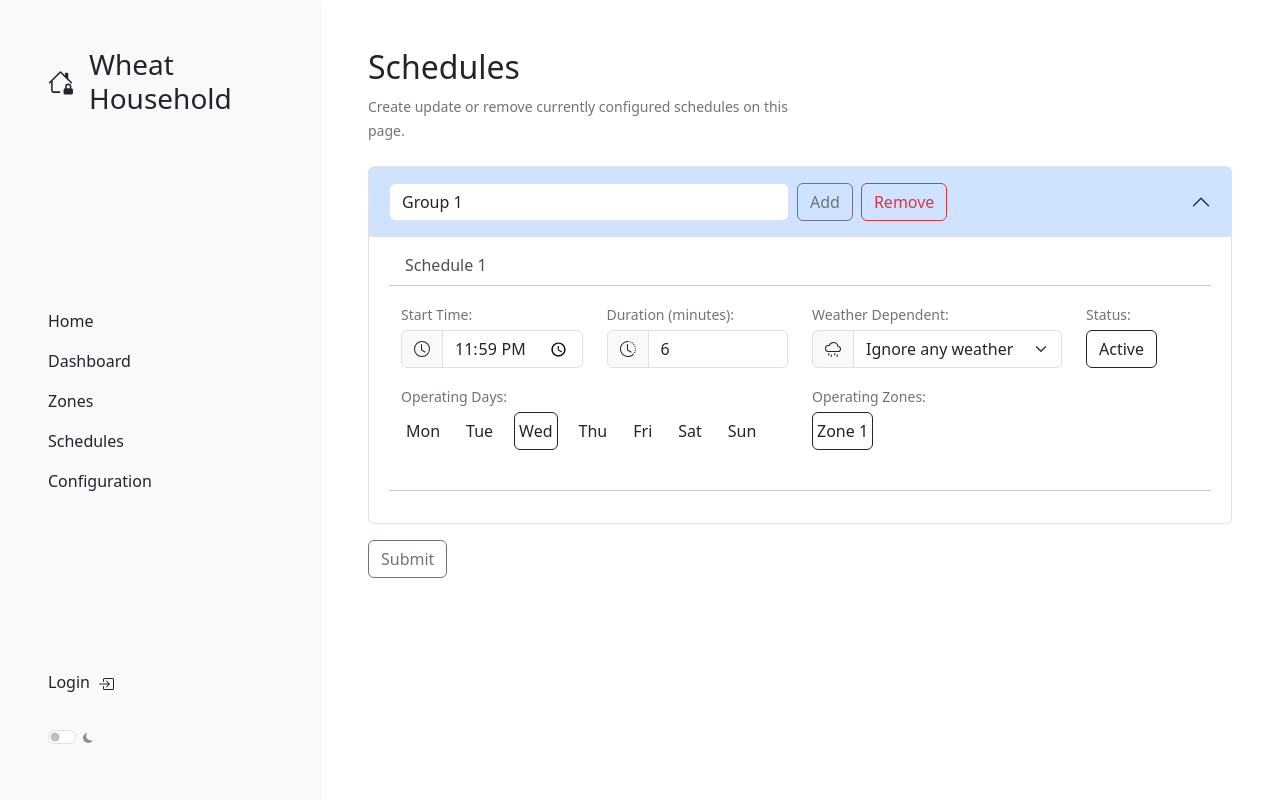
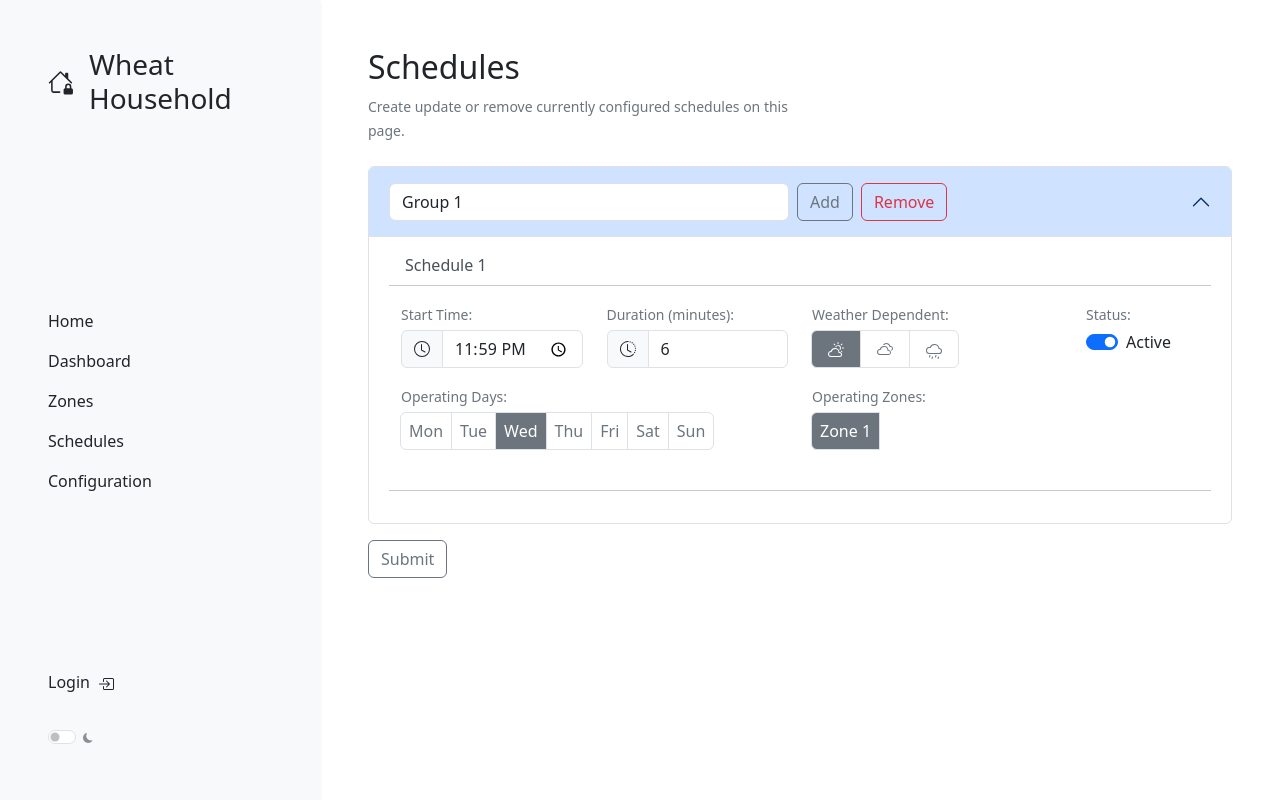
Before and after one commit to WiddleWabbit/flask-dashboard, a Flask app: page /schedules in a window 1280 px wide. Run offline with Flask 3, Linux system fonts and the light colour scheme; some libraries are stand-ins or nearby versions.

Commit message:
Updated schedules page. Restyled form, added javascript to remove / add new schedules. Now needs to be adapted to groups.

```diff
--- a/app/templates/schedules.html
+++ b/app/templates/schedules.html
@@ -25,7 +25,7 @@
                                 <input class="form-control control" type="text" name="{{ group.name }}" placeholder="{{ group.name }}" value="{{ group.name }}" required style="max-width:400px;"></input>
                                 <div class="d-flex gap-2">
                                     <span type="button" class="btn btn-outline-secondary add-schedule-g1 control" tabindex="0">Add</span>
-                                    <span type="button" class="btn btn-outline-danger remove-schedule-g2 control" tabindex="0">Remove</span>
+                                    <span type="button" class="btn btn-outline-danger remove-schedule-g1 control" tabindex="0">Remove</span>
                                 </div>
                             </div>
                         </button>
@@ -38,6 +38,16 @@
                                 <p class="mb-2 text-dark-emphasis ps-3">Schedule {{ schedule.id }}</p>
                                 <hr class="mt-0">
                             </div>
+                            <!--<div class="col-xs-12">
+                                <div class="input-group pb-3">
+                                    <input class="form-control" type="time" name="start-{{ schedule.id }}" placeholder="" value="{{ schedule.start }}" style="max-width:120px" required />
+                                    <input class="form-control" type="number" name="duration-{{ schedule.id }}" placeholder="" value="{{ schedule_durations[schedule.id] }}" style="max-width:100px" required />
+                                    {% for day in days %}
+                                        <input type="checkbox" class="btn-check" id="day-{{ day.id }}-schedule-{{ schedule.id }}" autocomplete="off" {% if day in schedule.days %}checked{% endif %}>
+                                        <label class="btn btn-outline-secondary px-2" for="day-{{ day.id }}-schedule-{{ schedule.id }}">{{ day.name|truncate(1, True, '', 0) }}</label>
+                                    {% endfor %}
+                                </div>
+                            </div>-->
                             <div class="row mb-4 ms-0">
                                 <div class="col-md-3">
                                     <p class="text-secondary mb-1"><small>Start Time:</small></p>
@@ -67,53 +77,73 @@
                                 <div class="col-md-4">
                                     <p class="text-secondary mb-1"><small>Weather Dependent:</small></p>
                                     <div class="input-group flex-nowrap">
-                                        <span class="input-group-text" id="addon-wrapping">
+                                        <!--<span class="input-group-text" id="addon-wrapping">
                                             <svg xmlns="http://www.w3.org/2000/svg" width="16" height="16" fill="currentColor" class="bi bi-cloud-drizzle" viewBox="0 0 16 16">
                                                 <path d="M4.158 12.025a.5.5 0 0 1 .316.633l-.5 1.5a.5.5 0 0 1-.948-.316l.5-1.5a.5.5 0 0 1 .632-.317m6 0a.5.5 0 0 1 .316.633l-.5 1.5a.5.5 0 0 1-.948-.316l.5-1.5a.5.5 0 0 1 .632-.317m-3.5 1.5a.5.5 0 0 1 .316.633l-.5 1.5a.5.5 0 0 1-.948-.316l.5-1.5a.5.5 0 0 1 .632-.317m6 0a.5.5 0 0 1 .316.633l-.5 1.5a.5.5 0 1 1-.948-.316l.5-1.5a.5.5 0 0 1 .632-.317m.747-8.498a5.001 5.001 0 0 0-9.499-1.004A3.5 3.5 0 1 0 3.5 11H13a3 3 0 0 0 .405-5.973M8.5 2a4 4 0 0 1 3.976 3.555.5.5 0 0 0 .5.445H13a2 2 0 0 1 0 4H3.5a2.5 2.5 0 1 1 .605-4.926.5.5 0 0 0 .596-.329A4 4 0 0 1 8.5 2"/>
                                             </svg>
-                                        </span>
-                                        <select name="weather-{{ schedule.id }}" class="form-select" aria-label="Default select example">
+                                        </span>-->
+                                        <!-- <select name="weather-{{ schedule.id }}" class="form-select" aria-label="Default select example">
                                             <option value="1">Ignore any weather</option>
                                             <option value="2">Skip watering in heavy rain</option>
                                             <option value="3">Skip watering in light rain</option>
-                                        </select>
+                                        </select> -->
+                                        <input type="radio" class="btn-check" value="1" name="weather-{{ schedule.id }}" id="weather-sun-{{ schedule.id }}" autocomplete="off" checked>
+                                        <label class="btn btn-outline-secondary d-flex align-items-center px-3" style="border-radius:6px 0 0 6px; border-color: #dee2e6;" for="weather-sun-{{ schedule.id }}" style="border-color: #dee2e6;">
+                                            <svg xmlns="http://www.w3.org/2000/svg" width="16" height="16" fill="currentColor" class="bi bi-cloud-sun" viewBox="0 0 16 16">
+                                                <path d="M7 8a3.5 3.5 0 0 1 3.5 3.555.5.5 0 0 0 .624.492A1.503 1.503 0 0 1 13 13.5a1.5 1.5 0 0 1-1.5 1.5H3a2 2 0 1 1 .1-3.998.5.5 0 0 0 .51-.375A3.5 3.5 0 0 1 7 8m4.473 3a4.5 4.5 0 0 0-8.72-.99A3 3 0 0 0 3 16h8.5a2.5 2.5 0 0 0 0-5z"/>
+                                                <path d="M10.5 1.5a.5.5 0 0 0-1 0v1a.5.5 0 0 0 1 0zm3.743 1.964a.5.5 0 1 0-.707-.707l-.708.707a.5.5 0 0 0 .708.708zm-7.779-.707a.5.5 0 0 0-.707.707l.707.708a.5.5 0 1 0 .708-.708zm1.734 3.374a2 2 0 1 1 3.296 2.198q.3.423.516.898a3 3 0 1 0-4.84-3.225q.529.017 1.028.129m4.484 4.074c.6.215 1.125.59 1.522 1.072a.5.5 0 0 0 .039-.742l-.707-.707a.5.5 0 0 0-.854.377M14.5 6.5a.5.5 0 0 0 0 1h1a.5.5 0 0 0 0-1z"/>
+                                            </svg>
+                                        </label>
+                                        <input type="radio" class="btn-check" value="2" name="weather-{{ schedule.id }}" id="weather-lightrain-{{ schedule.id }}" autocomplete="off">
+                                        <label class="btn btn-outline-secondary d-flex align-items-center px-3" for="weather-lightrain-{{ schedule.id }}" style="border-color: #dee2e6;">
+                                            <svg xmlns="http://www.w3.org/2000/svg" width="16" height="16" fill="currentColor" class="bi bi-clouds" viewBox="0 0 16 16">
+                                                <path d="M16 7.5a2.5 2.5 0 0 1-1.456 2.272 3.5 3.5 0 0 0-.65-.824 1.5 1.5 0 0 0-.789-2.896.5.5 0 0 1-.627-.421 3 3 0 0 0-5.22-1.625 5.6 5.6 0 0 0-1.276.088 4.002 4.002 0 0 1 7.392.91A2.5 2.5 0 0 1 16 7.5"/>
+                                                <path d="M7 5a4.5 4.5 0 0 1 4.473 4h.027a2.5 2.5 0 0 1 0 5H3a3 3 0 0 1-.247-5.99A4.5 4.5 0 0 1 7 5m3.5 4.5a3.5 3.5 0 0 0-6.89-.873.5.5 0 0 1-.51.375A2 2 0 1 0 3 13h8.5a1.5 1.5 0 1 0-.376-2.953.5.5 0 0 1-.624-.492z"/>
+                                            </svg>
+                                        </label>
+                                        <input type="radio" class="btn-check" value="3" name="weather-{{ schedule.id }}" id="weather-heavyrain-{{ schedule.id }}" autocomplete="off">
+                                        <label class="btn btn-outline-secondary px-3" for="weather-heavyrain-{{ schedule.id }}" style="border-color: #dee2e6;">
+                                            <svg xmlns="http://www.w3.org/2000/svg" width="16" height="16" fill="currentColor" class="bi bi-cloud-drizzle" viewBox="0 0 16 16">
+                                                <path d="M4.158 12.025a.5.5 0 0 1 .316.633l-.5 1.5a.5.5 0 0 1-.948-.316l.5-1.5a.5.5 0 0 1 .632-.317m6 0a.5.5 0 0 1 .316.633l-.5 1.5a.5.5 0 0 1-.948-.316l.5-1.5a.5.5 0 0 1 .632-.317m-3.5 1.5a.5.5 0 0 1 .316.633l-.5 1.5a.5.5 0 0 1-.948-.316l.5-1.5a.5.5 0 0 1 .632-.317m6 0a.5.5 0 0 1 .316.633l-.5 1.5a.5.5 0 1 1-.948-.316l.5-1.5a.5.5 0 0 1 .632-.317m.747-8.498a5.001 5.001 0 0 0-9.499-1.004A3.5 3.5 0 1 0 3.5 11H13a3 3 0 0 0 .405-5.973M8.5 2a4 4 0 0 1 3.976 3.555.5.5 0 0 0 .5.445H13a2 2 0 0 1 0 4H3.5a2.5 2.5 0 1 1 .605-4.926.5.5 0 0 0 .596-.329A4 4 0 0 1 8.5 2"/>
+                                            </svg>
+                                        </label>
                                     </div>
                                 </div>
                                 <div class="col-md-2">
                                     <p class="text-secondary mb-1"><small>Status:</small></p>
-                                    <div class="">
+                                    <!--<div class="">
                                         <input name="active-{{ schedule.id }}" type="checkbox" class="btn-check" id="btn-check-{{ schedule.id }}" checked autocomplete="off">
                                         <label class="btn" for="btn-check-{{ schedule.id }}">Active</label>
+                                    </div>-->
+                                    <div class="form-check form-switch">
+                                        <!--<input class="form-check-input" name="active-{{ schedule.id }}" type="checkbox" id="btn-check-{{ schedule.id }}" role="switch" checked>
+                                        <label class="form-check-label" for="btn-check-{{ schedule.id }}">Active</label>-->
+                                        <input class="form-check-input" name="active-{{ schedule.id }}" type="checkbox" role="switch" id="btn-check-{{ schedule.id }}" checked>
+                                        <label class="form-check-label" for="btn-check-{{ schedule.id }}">Active</label>
                                     </div>
                                 </div>
                                 <div class="col-md-6 mb-3">
                                     <p class="text-secondary mb-1"><small>Operating Days:</small></p>
-                                    <div class="d-flex justify-content-start">
+                                    <div class="d-flex justify-content-start input-group">
                                         {% for day in days %}
-                                            <div class="me-3">
+                                            <!--<div class="">-->
                                                 <input type="checkbox" class="btn-check" id="day-{{ day.id }}-schedule-{{ schedule.id }}" autocomplete="off" {% if day in schedule.days %}checked{% endif %}>
-                                                <label class="btn px-1" for="day-{{ day.id }}-schedule-{{ schedule.id }}">{{ day.name|truncate(3, True, '', 0) }}</label>
-                                            </div>
+                                                <label class="btn px-2 btn-outline-secondary" style="border-color: #dee2e6; {% if day.id == 1 %}border-radius: 6px 0 0 6px;{% endif %}" for="day-{{ day.id }}-schedule-{{ schedule.id }}">{{ day.name|truncate(3, True, '', 0) }}</label>
+                                            <!--</div>-->
                                         {% endfor %}
                                     </div>
                                 </div>
                                 <div class="col-md-6 mb-3">
                                     <p class="text-secondary mb-1"><small>Operating Zones:</small></p>
-                                    <div class="d-flex justify-content-start">
+                                    <div class="d-flex justify-content-start input-group">
                                         {% for zone in zones %}
-                                            <div class="me-3">
+                                            <!--<div class="me-3">-->
                                                 <input type="checkbox" name="zone-{{zone.id}}-schedule-{{ schedule.id }}" class="btn-check" id="zone-{{ zone.id }}-schedule-{{ schedule.id }}" autocomplete="off" {% if zone in schedule.zones %}checked{% endif %}>
-                                                <label class="btn px-1" for="zone-{{ zone.id }}-schedule-{{ schedule.id }}">{{ zone.name }}</label>
-                                            </div>
+                                                <label class="btn px-2 btn-outline-secondary" style="border-color: #dee2e6; {% if zone.id == 1 %}border-radius: 6px 0 0 6px;{% endif %}" for="zone-{{ zone.id }}-schedule-{{ schedule.id }}">{{ zone.name }}</label>
+                                            <!--</div>-->
                                         {% endfor %}
                                     </div>
                                 </div>
-                            <!-- <button class="btn h-50 my-auto text-secondary mt-4">
-                                <svg xmlns="http://www.w3.org/2000/svg" width="16" height="16" fill="currentColor" class="bi bi-plus-square" viewBox="0 0 16 16">
-                                    <path d="M14 1a1 1 0 0 1 1 1v12a1 1 0 0 1-1 1H2a1 1 0 0 1-1-1V2a1 1 0 0 1 1-1zM2 0a2 2 0 0 0-2 2v12a2 2 0 0 0 2 2h12a2 2 0 0 0 2-2V2a2 2 0 0 0-2-2z"/>
-                                    <path d="M8 4a.5.5 0 0 1 .5.5v3h3a.5.5 0 0 1 0 1h-3v3a.5.5 0 0 1-1 0v-3h-3a.5.5 0 0 1 0-1h3v-3A.5.5 0 0 1 8 4"/>
-                                </svg>
-                            </button> -->
                             </div>
                             <div class="col-xs-12">
                                 <hr class="mt-0">
@@ -207,6 +237,19 @@
             lastSchedule.after(newSchedule);
         });
     });
+
+    // Remove schedule logic for .remove-schedule-g1
+    document.querySelectorAll('.remove-schedule-g1').forEach(function(btn) {
+        btn.addEventListener('click', function(event) {
+            const accordionItem = btn.closest('.accordion-item');
+            if (!accordionItem) return;
+
+            const scheduleRows = accordionItem.querySelectorAll('.schedule');
+            if (scheduleRows.length > 1) {
+                scheduleRows[scheduleRows.length - 1].remove();
+            }
+        });
+    });
 </script>
 
 {% endblock %}
```
